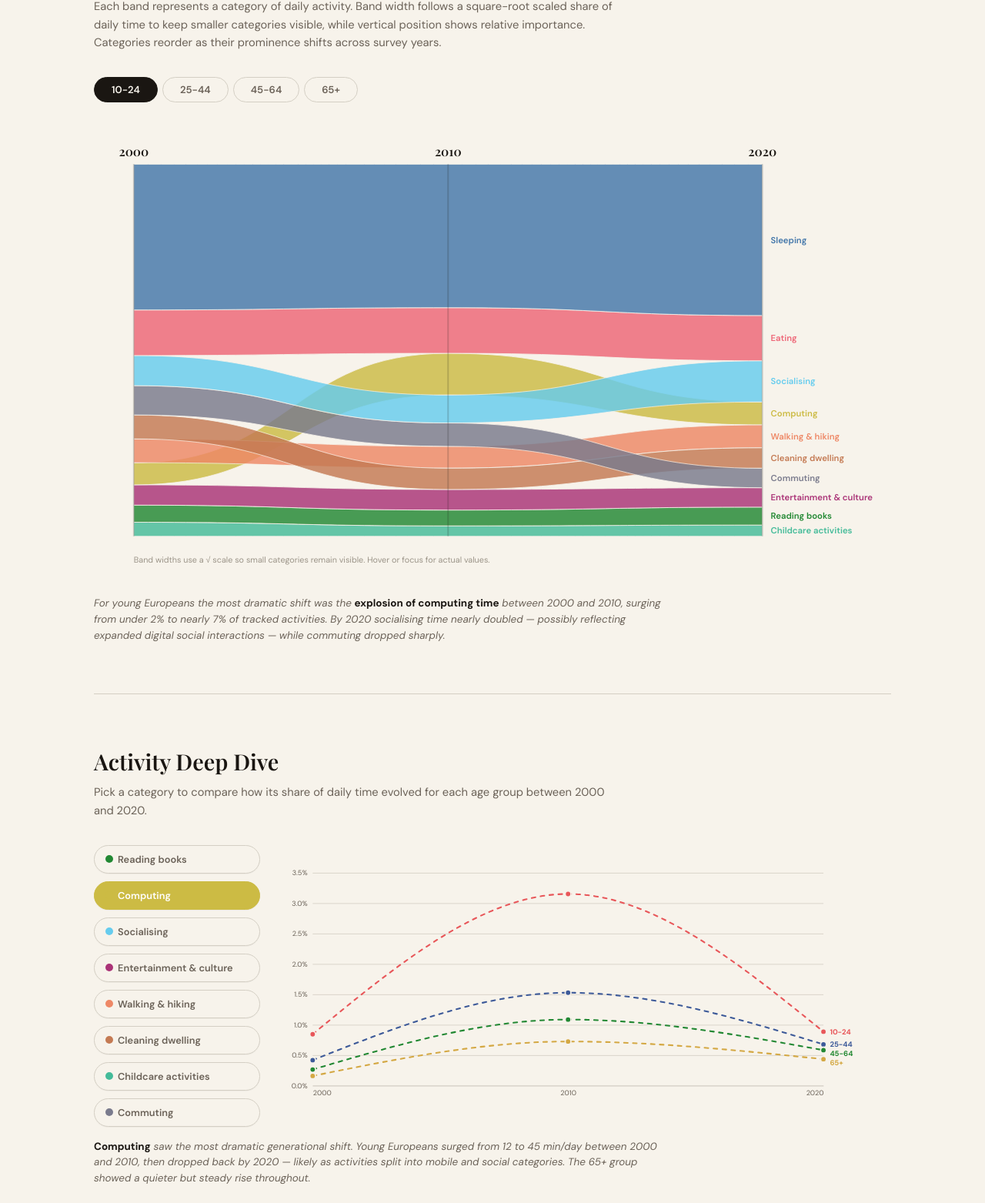
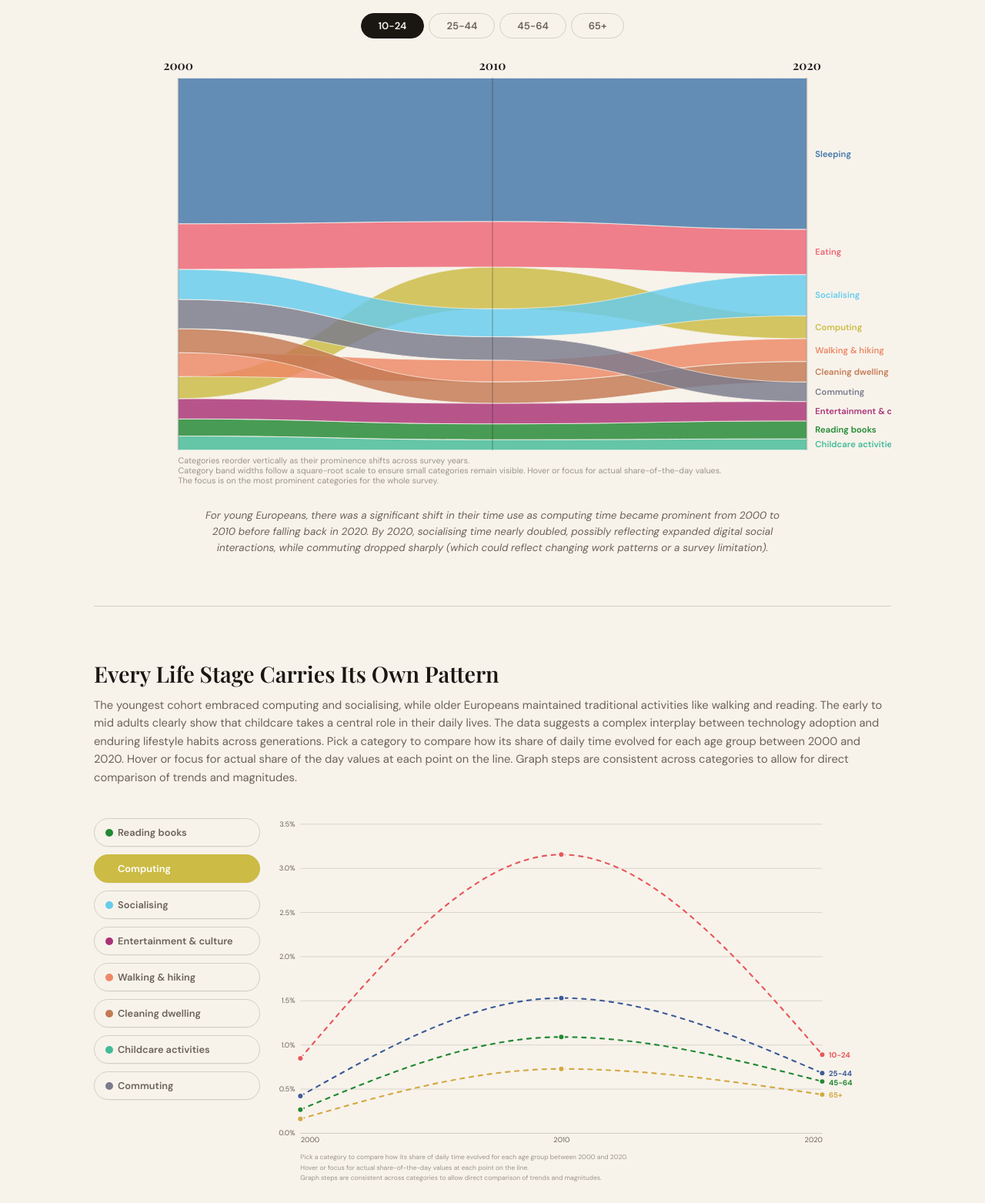
Before and after one commit to Wubpooz/visualisation-app5, a plain HTML site: page demo/final3/index.html in a window 1280 px wide. Shown: the part 660-2223 px from the top of the page at 77% size. Drawn offline with nearby package versions, Linux system fonts and the light colour scheme; a web font is replaced by a local one.

Commit message:
changed the text to match storytelling and centered everything + text flows well now (done all by hand btw)

```diff
--- a/demo/final3/index.html
+++ b/demo/final3/index.html
@@ -19,7 +19,7 @@
     <header class="reveal">
       <p class="meta">Eurostat · Harmonised European Time Use Surveys · Whole of Europe · 2000 – 2020</p>
       <h1>How Europe<br>Spends Its Time</h1>
-      <p class="subtitle">Tracking how daily activities shifted across four generations and two transformative decades — from the rise of computing to evolving social patterns.</p>
+      <!-- <p class="subtitle">Tracking how daily activities shifted across four generations and two transformative decades — from the rise of computing to evolving social patterns.</p> -->
       <div class="header-divider" aria-hidden="true"></div>
       <p class="problem-question">As a social species, how is the loneliness epidemic happening, and can we see it in the evolution of our time use?</p>
     </header>
@@ -27,8 +27,8 @@
     <!-- ======= AREA BUMP ======= -->
     <section id="bump-section">
       <div class="section-header reveal">
-        <h2>The Landscape of a Day</h2>
-        <p>Each band represents a category of daily activity. Band width follows a square-root scaled share of daily time to keep smaller categories visible, while vertical position shows relative importance. Categories reorder as their prominence shifts across survey years.</p>
+        <h2>The Daily Rhythm of Europe</h2>
+        <p>Tracking how daily activities shifted across four generations and two decades in Europe revealed the rise of computing and evolving social patterns. Despite the digital surge, however, most activities remained remarkably stable, with clear age-based specificities. Categories reorder vertically as their prominence shifts across survey years. Category band widths follow a square-root scale to ensure that small categories remain visible. Hover or focus for actual share of the day values. The focus is on the most prominent categories for the whole survey.</p>
       </div>
       <div class="age-tabs reveal reveal-delay-1" id="bump-tabs"></div>
       <div class="chart-wrap reveal reveal-delay-2">
@@ -40,32 +40,33 @@
     <!-- ======= LINE CHART ======= -->
     <section id="line-section">
       <div class="section-header reveal">
-        <h2>Activity Deep Dive</h2>
-        <p>Pick a category to compare how its share of daily time evolved for each age group between 2000 and 2020.</p>
+        <h2>Every Life Stage Carries Its Own Pattern</h2>
+        <p>The youngest cohort embraced computing and socialising, while older Europeans maintained traditional activities like walking and reading. The early to mid adults clearly show that childcare takes a central role in their daily lives. The data suggests a complex interplay between technology adoption and enduring lifestyle habits across generations. Pick a category to compare how its share of daily time evolved for each age group between 2000 and 2020. Hover or focus for actual share of the day values at each point on the line. Graph steps are consistent across categories to allow for direct comparison of trends and magnitudes.</p>
       </div>
       <div class="line-chart-layout reveal reveal-delay-2">
-        <div class="chart-wrap chart-wrap-line">
-          <div id="line-chart"></div>
+        <div class="chart-wrap chart-wrap-line" style="display: flex; width: 100%;">
+          <div class="cat-buttons cat-buttons-side" id="cat-buttons" style="margin-top: 0.8rem; margin-right: 0.2rem;"></div>
+          <div id="line-chart" style="width: 100%;"></div>
         </div>
-        <div class="cat-buttons cat-buttons-side" id="cat-buttons"></div>
       </div>
-      <p class="chart-note reveal reveal-delay-3" id="line-note"></p>
+      <p class="chart-note reveal reveal-delay-3" id="line-note" style="margin-top: 2.5rem;"></p>
     </section>
 
     <!-- ======= WAFFLE ======= -->
     <section id="waffle-section">
       <div class="section-header reveal">
-        <h2>Alone, Shared, or Other?</h2>
-        <p>How daily time divides between solitary, social, and other contexts across survey years. Each square represents one percentage point.</p>
+        <h2>Digital Isolation or New Social Behaviors?</h2>
+        <p>Despite the widely reported loneliness epidemic, our data show that Europeans are not spending more time alone. In fact, time spent alone decreased for the two youngest groups, remained stable for the middle-aged group, and only increased slightly for the oldest age groups. The oldest group is the most socially active despite always being cited as the most vulnerable to loneliness. This inconsistency may be a reflection of the survey's limitations in capturing the quality of social interactions, an oversight in our classification of alone vs shared activities, or a sign that the loneliness epidemic is more about the quality of social interactions than the quantity.</p>
       </div>
       <div class="age-tabs reveal reveal-delay-1" id="waffle-tabs"></div>
       <div class="chart-wrap reveal reveal-delay-2">
         <div id="waffle-chart"></div>
       </div>
       <p class="chart-note reveal reveal-delay-3" id="waffle-note">
+        How daily time divides between solitary, social, and other contexts across survey years. Each square represents one percentage point.
         <strong>Alone</strong> activities include computing, cleaning, and commuting.
-        <strong>Shared</strong> activities include socialising, entertainment, childcare, walking, and employment.
-        Classification derived from the modal social context of each activity across all survey waves, ignoring unclassified entries.
+        <strong>Shared</strong> activities include socialising, entertainment, childcare, and employment.
+        Classification is derived from the modal social context of each activity across all survey waves, ignoring unclassified entries.
       </p>
     </section>
 
--- a/demo/final3/script.js
+++ b/demo/final3/script.js
@@ -223,6 +223,15 @@ const AG_COLORS = {
   "65+":   "#D4A843"
 };
 
+// monocolor version:
+// const AG_COLORS = {
+//   "10-24": "#2D5D9B",
+//   "25-44": "#4B7DBC",
+//   "45-64": "#75A0D7",
+//   "65+":   "#A4C4ED"
+// };
+
+
 /* Categories shown in the line-chart selector (exclude stable ones) */
 const LINE_CATS = CATEGORIES.filter(c => c !== "AC01" && c !== "AC02 + AC021");
 
@@ -237,20 +246,20 @@ const WAFFLE_COLORS = {
 // ===========================================================
 
 const BUMP_NOTES = {
-  "10-24": "For young Europeans the most dramatic shift was the <strong>explosion of computing time</strong> between 2000 and 2010, surging from under 2% to nearly 7% of tracked activities. By 2020 socialising time nearly doubled — possibly reflecting expanded digital social interactions — while commuting dropped sharply.",
-  "25-44": "Working-age Europeans show the most balanced distribution. <strong>Computing rose sharply</strong> from 2000 to 2010, while commuting remained stubbornly high. <strong>Childcare activities peak</strong> in this group — five times more than any other cohort — and climbed further by 2020.",
-  "45-64": "The 45–64 group show remarkable stability across two decades. <strong>Computing grew steadily</strong> from near-zero to a visible share, while social activities picked up in 2020. Household cleaning gradually declined, mirroring broader trends in domestic labour.",
-  "65+":   "Retirees spend the most time walking and reading, and the least commuting. <strong>Walking remained high</strong> at over 3 % of tracked time — double that of younger groups. The most striking change was the quiet <strong>rise of computing</strong> from virtually zero in 2000 to a meaningful share by 2020."
+  "10-24": "For young Europeans, there was a significant shift in their time use as computing time became prominent from 2000 to 2010 before falling back in 2020. By 2020, socialising time nearly doubled, possibly reflecting expanded digital social interactions, while commuting dropped sharply (which could reflect changing work patterns or a survey limitation).",
+  "25-44": "Early-to-mid adult Europeans show the most balanced distribution. Computing rose sharply from 2000 to 2010 too, while commuting remained very high. Childcare climbed steadily during this two-decade period.",
+  "45-64": "The middle-aged adult group shows strong stability across two decades. Computing grew steadily from near-zero to a visible share, while social activities picked up in 2020. Household cleaning gradually declined.",
+  "65+":   "Retirees spend the most time walking and reading, and the least time commuting. The most striking change was the significant rise in socialising."
 };
 
 const LINE_NOTES = {
-  "AC72":           "<strong>Computing</strong> saw the most dramatic generational shift. Young Europeans surged from 12 to 45 min/day between 2000 and 2010, then dropped back by 2020 — likely as activities split into mobile and social categories. The 65+ group showed a quieter but steady rise throughout.",
-  "AC812":          "<strong>Reading books</strong> declined across most age groups, but the 65+ cohort bucked the trend with an increase from 10.5 to 15.3 min/day by 2020. The gap between oldest and youngest readers widened dramatically.",
-  "AC512_513_519":  "<strong>Socialising</strong> remained relatively stable until 2020, when all age groups — especially 10–24 year-olds — saw sharp increases, perhaps reflecting expanded survey definitions of social interaction.",
-  "AC52":           "<strong>Entertainment and culture</strong> stayed remarkably stable across two decades and age groups, hovering between 4 and 11 min/day — a quiet constant amid rapid change.",
+  "AC72":           "<strong>Computing</strong> saw the most dramatic generational shift. Young Europeans surged from 12 to 45 min/day between 2000 and 2010, then dropped back by 2020. This is likely due to activities splitting into mobile and social categories. The 65+ group showed a very small rise in computer use, reflecting slower technology adoption.",
+  "AC812":          "<strong>Reading books</strong> stagnated across most age groups, but the 65+ cohort bucked the trend with an increase from 10.5 to 15.3 min/day by 2020. The gap between oldest and youngest readers widened, likely due to a shift in technology adoption.",
+  "AC512_513_519":  "<strong>Socialising</strong> unexpectedly increased sharply for the 10-24 year-olds as well as the 65+ cohorts, especially in 2020. This perhaps reflects an expanded survey definition of social interaction that includes more digital forms and a post-COVID craving for socializing.",
+  "AC52":           "<strong>Entertainment and culture</strong> stayed remarkably stable across two decades and age groups, hovering between 5 and 11 min/day. The small decline for the youngest group may reflect a shift from traditional media to computing-based entertainment.",
   "AC611":          "<strong>Walking & hiking</strong> shows a clear age gradient: older Europeans walk significantly more. The 65+ group consistently spent 20+ min/day walking, roughly double the rate of younger groups.",
-  "AC321":          "<strong>Cleaning</strong> time gradually decreased for most groups, with the 65+ cohort maintaining the highest levels throughout. The decline is sharpest for 25–44-year-olds.",
-  "AC382_383":      "<strong>Childcare activities</strong> peak sharply for the 25–44 group and are nearly zero for 65+. The 25–44 group saw a notable increase from 13.6 to 20 min/day by 2020.",
+  "AC321":          "<strong>Cleaning</strong> time gradually decreased for most groups, with the 65+ cohort maintaining the highest levels throughout.",
+  "AC382_383":      "<strong>Childcare activities</strong> are significantly higher (five times) for the 25-44 group and are nearly zero for 65+. The 25-44 group saw a notable increase from 13.6 to 20 min/day by 2020 while the 10-24 year-olds showed a small decrease, maybe indicating that Europeans are having children at an older age.",
   "AC910":          "<strong>Commuting</strong> time is near-zero for retirees but substantial for working-age groups. Younger Europeans saw a marked decline by 2020, while the 25–44 group maintained the highest commute times."
 };
 
@@ -439,7 +448,8 @@ function drawBump() {
     .attr("id", "bump-desc")
     .text("Area bump chart where category width is square-root scaled from daily share. Use legend buttons or chart focus to inspect category values by year.");
 
-  const svg = svgRoot.append("g").attr("transform", `translate(${m.l},${m.t})`);
+  const bodyShift = (m.r - m.l) / 2;
+  const svg = svgRoot.append("g").attr("transform", `translate(${m.l + bodyShift},${m.t})`);
 
   /* ---- compute snapshots at real years ---- */
   const snapshots = YEARS.map(year => {
@@ -571,11 +581,27 @@ function drawBump() {
       .text(CAT_LABELS[cat]);
   });
 
-  /* ---- scale note ---- */
-  svg.append("text")
-    .attr("x", 0).attr("y", h + 32)
-    .attr("font-size", "10px").attr("fill", "#9B9488")
-    .text("Band widths use a √ scale so small categories remain visible. Hover or focus for actual values.");
+  /* ---- graph comment ---- */
+  const bumpComment = svg.append("text")
+    .attr("x", 0)
+    .attr("y", h + 16)
+    .attr("font-size", "10px")
+    .attr("fill", "#9B9488");
+
+  bumpComment.append("tspan")
+    .attr("x", 0)
+    .attr("dy", 0)
+    .text("Categories reorder vertically as their prominence shifts across survey years.");
+
+  bumpComment.append("tspan")
+    .attr("x", 0)
+    .attr("dy", 12)
+    .text("Category band widths follow a square-root scale to ensure small categories remain visible. Hover or focus for actual share-of-the-day values.");
+
+  bumpComment.append("tspan")
+    .attr("x", 0)
+    .attr("dy", 12)
+    .text("The focus is on the most prominent categories for the whole survey.");
 }
 
 function bumpHover(cat, ev) {
@@ -614,7 +640,7 @@ function drawLine() {
   const el = d3.select("#line-chart");
   el.html("");
 
-  const W = 960, H = 400;
+  const W = 960, H = 540;
   const m = { t: 24, r: 105, b: 44, l: 58 };
   const w = W - m.l - m.r, h = H - m.t - m.b;
   const cat = state.lineCat;
@@ -762,6 +788,28 @@ function drawLine() {
     .attr("y1", 0).attr("y2", h)
     .attr("stroke", "#1A1612").attr("stroke-width", 1)
     .attr("stroke-dasharray", "4 3").attr("opacity", 0);
+
+  /* ---- graph comment ---- */
+  const lineComment = svg.append("text")
+    .attr("x", 0)
+    .attr("y", h + 40)
+    .attr("font-size", "10px")
+    .attr("fill", "#9B9488");
+
+  lineComment.append("tspan")
+    .attr("x", 0)
+    .attr("dy", 0)
+    .text("Pick a category to compare how its share of daily time evolved for each age group between 2000 and 2020.");
+
+  lineComment.append("tspan")
+    .attr("x", 0)
+    .attr("dy", 16)
+    .text("Hover or focus for actual share-of-the-day values at each point on the line.");
+
+  lineComment.append("tspan")
+    .attr("x", 0)
+    .attr("dy", 16)
+    .text("Graph steps are consistent across categories to allow direct comparison of trends and magnitudes.");
 
   /* note */
   d3.select("#line-note").html(LINE_NOTES[cat] || "");
--- a/demo/final3/style.css
+++ b/demo/final3/style.css
@@ -135,7 +135,7 @@ section + section {
   border-top: 1px solid var(--rule);
 }
 
-.section-header { margin-bottom: var(--sp-md); }
+.section-header { margin-bottom: 1.4rem; }
 
 .section-header h2 {
   font-family: var(--font-display);
@@ -145,8 +145,9 @@ section + section {
 }
 .section-header p {
   color: var(--text-muted);
-  max-width: 680px;
+  /* max-width: 680px; */
   font-size: 0.92rem;
+  margin-bottom: 1rem;
 }
 
 /* ==========================================================
@@ -156,8 +157,9 @@ section + section {
 .age-tabs {
   display: flex;
   gap: 6px;
-  margin-bottom: var(--sp-md);
+  margin-bottom: 0.85rem;
   flex-wrap: wrap;
+  justify-content: center;
 }
 
 .age-tabs button {
@@ -246,7 +248,7 @@ section + section {
    ========================================================== */
 
 .chart-wrap {
-  padding: var(--sp-sm) 0;
+  padding: 0.35rem 0 1rem;
   overflow: hidden;
 }
 
@@ -261,12 +263,15 @@ section + section {
   flex: 1 1 auto;
   min-width: 0;
   margin-bottom: 0;
+  overflow: visible;
 }
 
-.chart-wrap svg {
+.chart-wrap svg,
+.chart-wrap-line svg {
   display: block;
   width: 100%;
   height: auto;
+  overflow: visible;
 }
 
 /* ==========================================================
@@ -351,10 +356,13 @@ section + section {
 .chart-note {
   font-size: 0.84rem;
   color: var(--text-muted);
-  margin-top: var(--sp-sm);
+  margin-top: 0.85rem;
+  margin-left: auto;
+  margin-right: auto;
   font-style: italic;
   max-width: 750px;
   line-height: 1.55;
+  text-align: center;
 }
 .chart-note strong {
   color: var(--text);
@@ -370,7 +378,7 @@ section + section {
   gap: var(--sp-md);
   justify-content: center;
   flex-wrap: nowrap;
-  padding: var(--sp-sm) 0;
+  padding: 0.4rem 0;
 }
 
 .waffle-year { text-align: center; }
@@ -426,7 +434,7 @@ section + section {
   display: flex;
   gap: var(--sp-md);
   justify-content: center;
-  margin-top: var(--sp-md);
+  margin-top: var(--sp-sm);
 }
 .waffle-legend-item {
   display: flex;
```
Also changed, not shown: Storytelling.md (+1 -1 lines).
